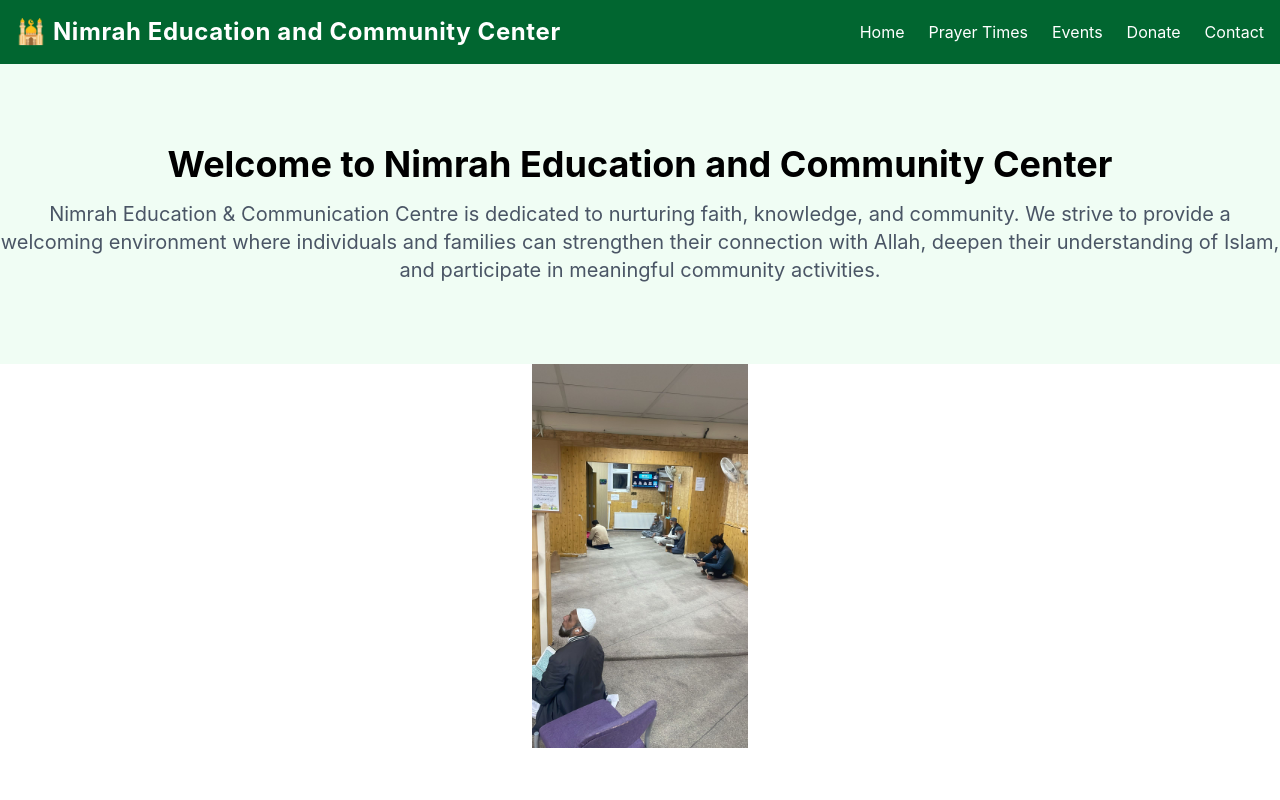
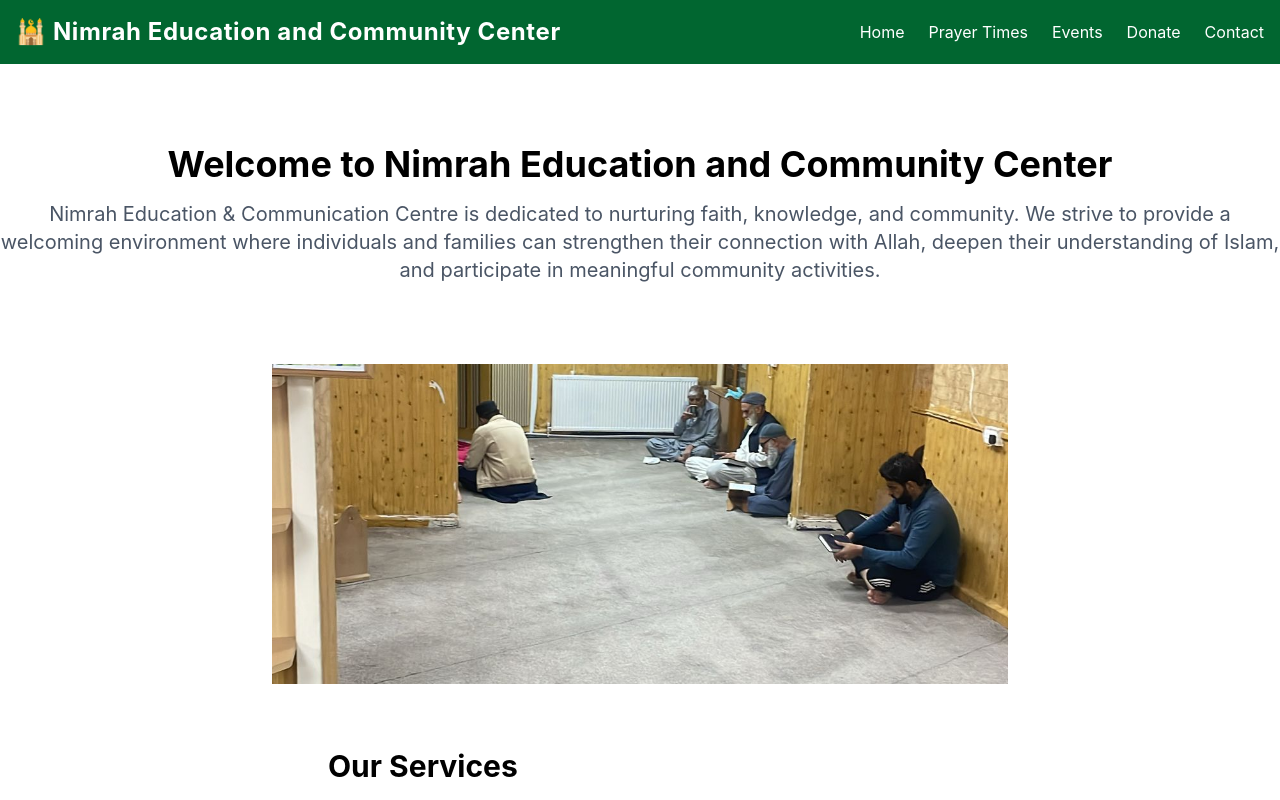
Before and after one commit to tshah2004-max/nimrah-masjid, a React (Vite) app: page / in a window 1280 px wide. Shown: the top 800 px of the page. Built offline with nearby package versions, Linux system fonts and the light colour scheme.

Commit message:
home page

```diff
--- a/src/components/Carousel.jsx
+++ b/src/components/Carousel.jsx
@@ -22,13 +22,13 @@
   }, [])
 
   return (
-    <div className="w-full h-96 overflow-hidden relative">
-      <img
-        src={images[current]}
-        alt="Nimrah Masjid"
-        className="w-full h-full object-contain transition-all duration-500"
-      />
-    </div>
+    <div className="w-full max-w-3xl mx-auto px-4 h-80 overflow-hidden relative">
+  <img
+    src={images[current]}
+    alt="Nimrah Masjid"
+    className="w-full h-full object-cover object-center transition-all duration-500"
+  />
+</div>
   )
 }
 
--- a/src/pages/Home.jsx
+++ b/src/pages/Home.jsx
@@ -4,7 +4,7 @@
 function Home() {
   return (
     <div>
-      <div className="text-center py-20 bg-green-50">
+      <div className="text-center py-20">
         <h1 className="text-4xl font-bold">Welcome to Nimrah Education and Community Center</h1>
         <p className="text-xl text-gray-600 mt-4">Nimrah Education & Communication Centre is dedicated to nurturing faith, knowledge, and community. We strive to provide a welcoming environment where individuals and families can strengthen their connection with Allah, deepen their understanding of Islam, and participate in meaningful community activities.</p>
       </div>
```
Also changed, not shown: public/nimrahbg.png.jpeg (added).
